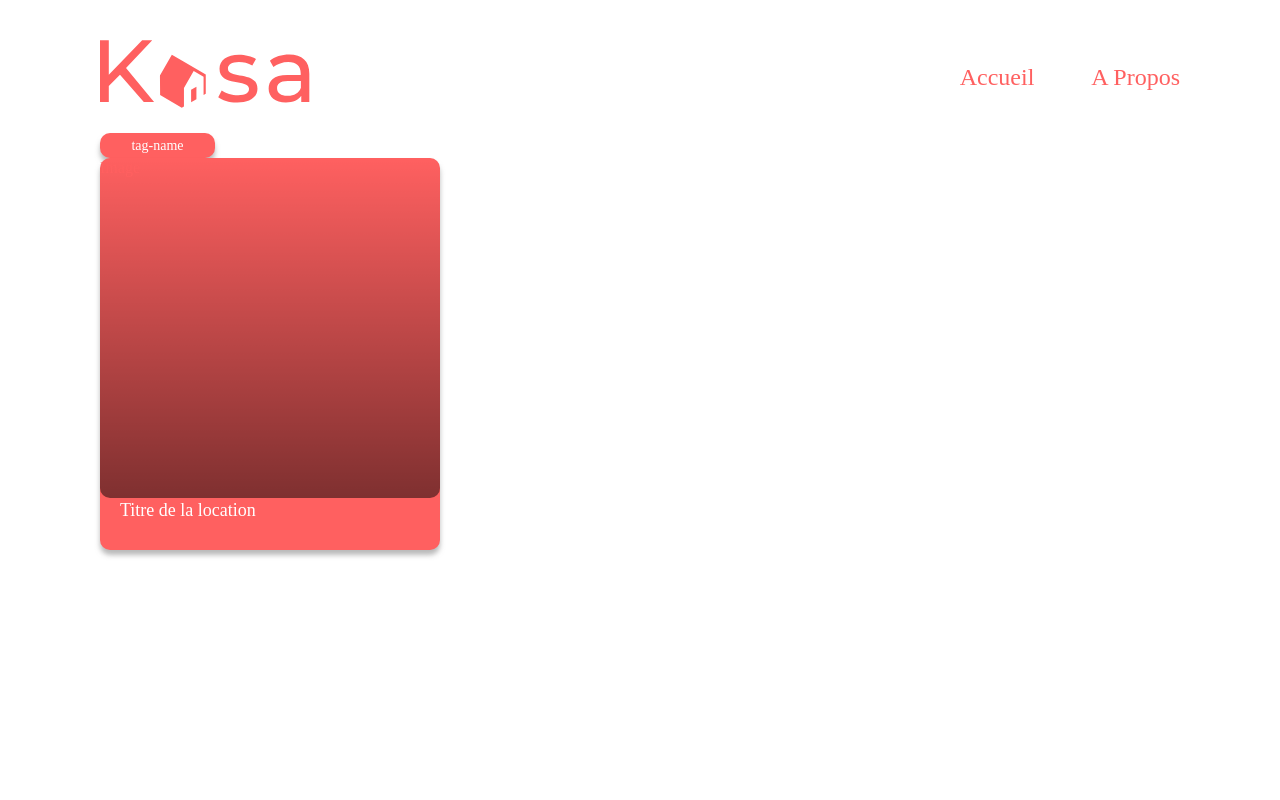
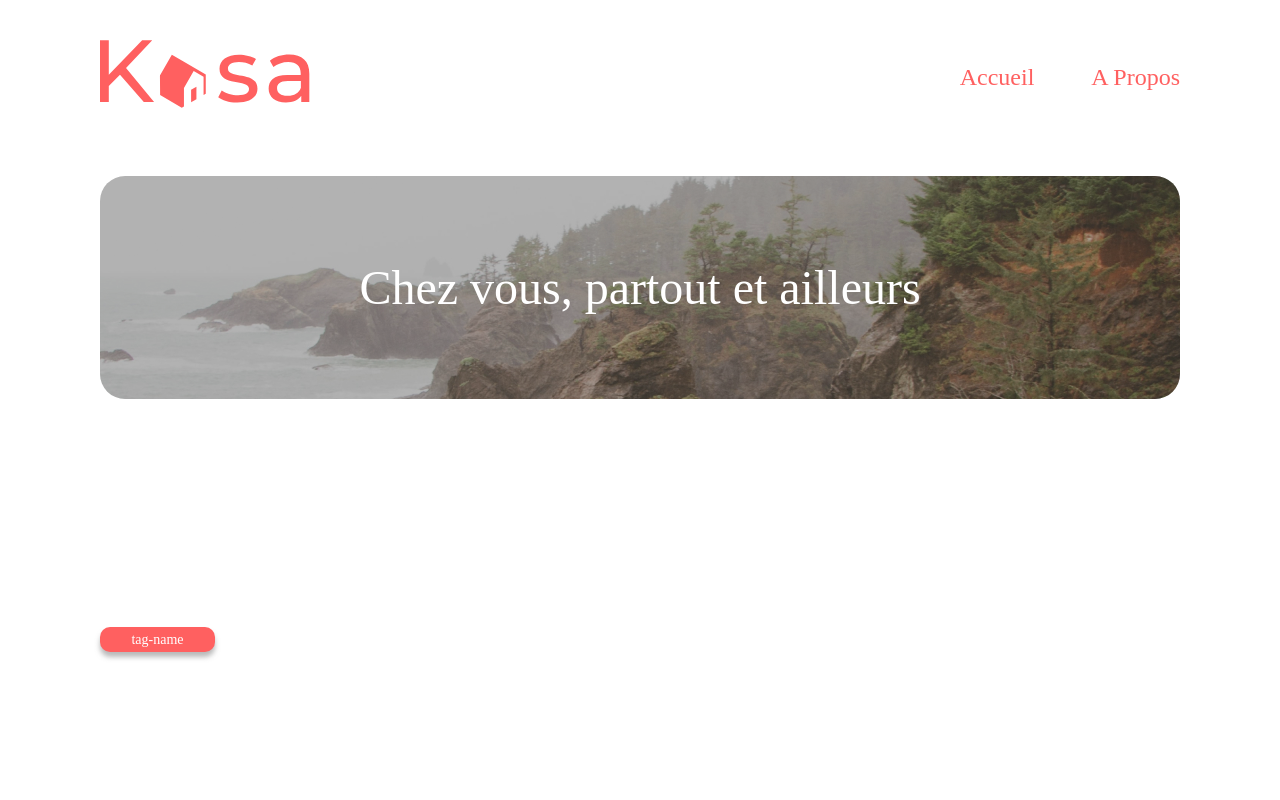
Before and after one commit to farrahtor/Kaza, a React (Create React App) app: page / in a window 1280 px wide. Shown: the top 800 px of the page. Built offline with nearby package versions, Linux system fonts and the light colour scheme.

Commit message:
rename dossier pages en routes

```diff
--- a/src/components/pages/Home.jsx
+++ /dev/null
@@ -1,11 +0,0 @@
-import React from "react";
-import { Tag } from "../desktop/Tag";
-import { Thumb } from "../desktop/Thumb";
-export const Home = () => {
-  return (
-    <div>
-      <Tag />
-      <Thumb />
-    </div>
-  );
-};
--- a/src/components/pages/PageNotFound.jsx
+++ /dev/null
@@ -1,5 +0,0 @@
-import React from "react";
-
-export const PageNotFound = () => {
-  return <div>PageNotFound</div>;
-};
--- a/src/components/pages/ErrorPage.jsx
+++ b/src/components/routes/ErrorPage.jsx
@@ -1,6 +1,6 @@
 import React from "react";
 import { Link } from "react-router-dom";
-import "../../assets/sass/pages/ErrorPage.scss";
+import "../../assets/sass/routes/ErrorPage.scss";
 
 export const ErrorPage = () => {
   return (
--- /dev/null
+++ b/src/components/routes/Home.jsx
@@ -0,0 +1,18 @@
+import React from "react";
+
+import "../../assets/sass/routes/Home.scss";
+
+import { Banner } from "../desktop/Banner";
+import { Thumb } from "../desktop/Thumb";
+import { Tag } from "../desktop/Tag";
+import HomeImg from "../../assets/images/HomeBanner.jpg";
+
+export const Home = () => {
+  return (
+    <div className="Home">
+      <Banner image={HomeImg} text={"Chez vous, partout et ailleurs"} />
+      <Tag />
+      <Thumb />
+    </div>
+  );
+};
```
Also changed, not shown: src/components/layout/Main.jsx (+4 -4 lines), src/assets/sass/routes/About.scss (added), src/assets/sass/routes/ErrorPage.scss (renamed from src/assets/sass/pages/ErrorPage.scss), src/assets/sass/routes/Home.scss (renamed from src/assets/sass/pages/Home.scss), src/assets/sass/routes/Housing.scss (added), src/components/routes/About.jsx (renamed from src/components/pages/About.jsx), src/components/routes/Housing.jsx (renamed from src/components/pages/Housing.jsx).
